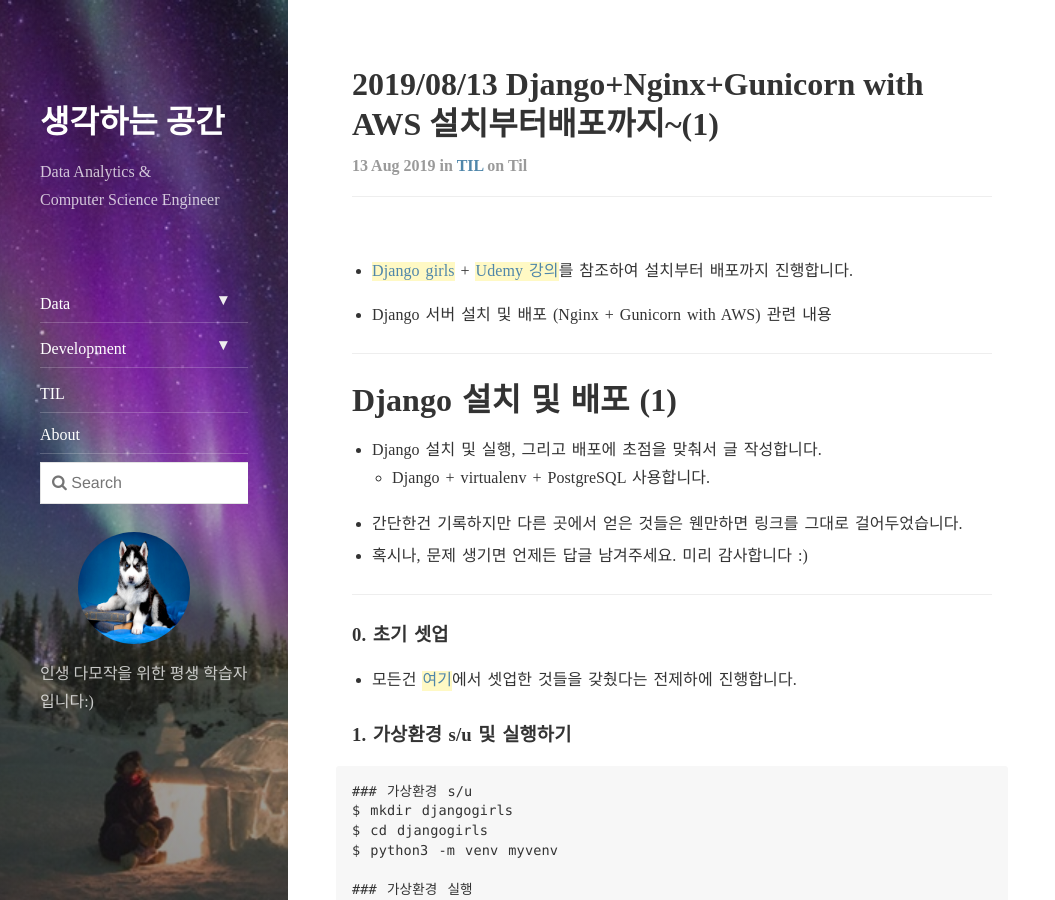
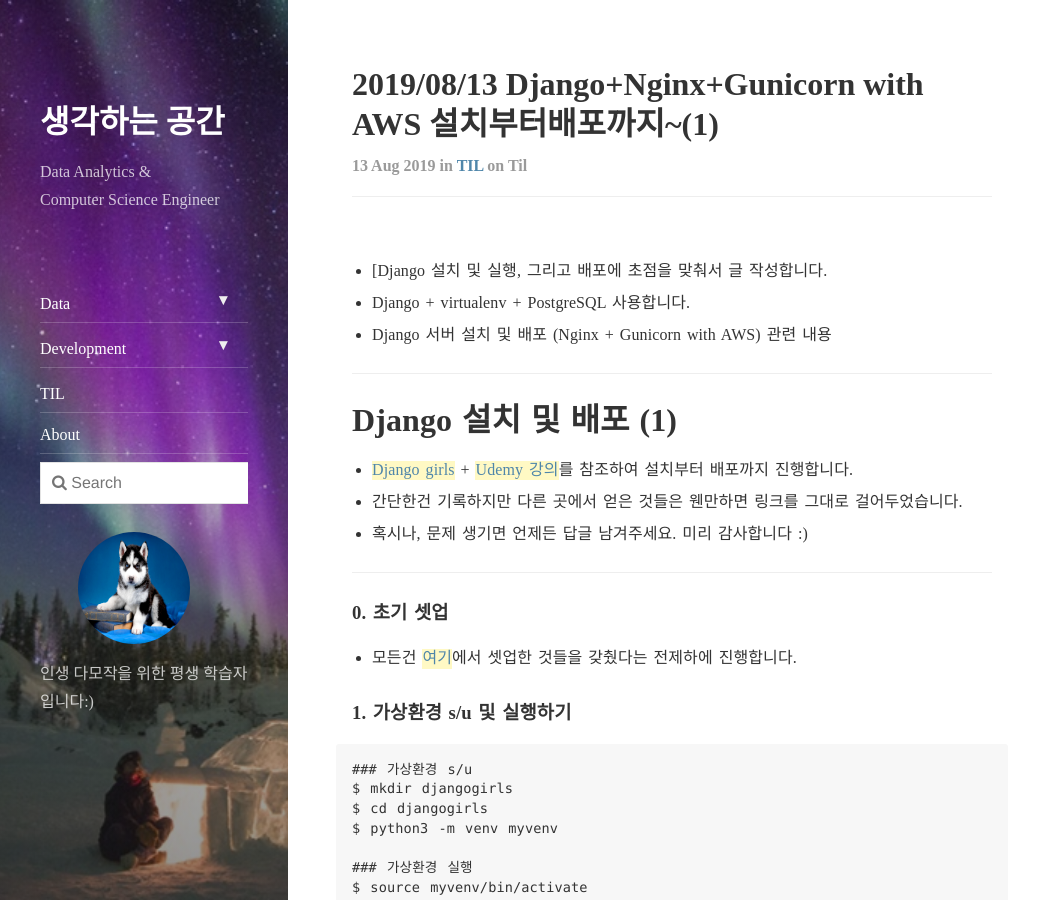
Before and after one commit to traveler-Ahn/traveler-ahn.github.io, a Jekyll site: the page built from _posts/2019-08-13-django-su.md, in a window 1280 px wide and 900 px high. Shown: the whole window, without its empty margins (0-1055 px from the left). Built offline with Jekyll 4.4.1, drawn with Linux system fonts in a browser that asks for light colours; nearby versions of some CDN libraries; comment, search, counter and statistics services are not loaded.

```diff
--- a/_posts/2019-08-13-django-su.md
+++ b/_posts/2019-08-13-django-su.md
@@ -7,16 +7,15 @@ tags: til
 comments: true
 ---
 
-- [Django girls](https://tutorial.djangogirls.org/ko/) + [Udemy 강의](https://www.udemy.com/python-django-dev-to-deployment/learn/lecture/12056548?start=0#overview)를 참조하여 설치부터 배포까지 진행합니다.
-
+- [Django 설치 및 실행, 그리고 배포에 초점을 맞춰서 글 작성합니다.
+- Django + virtualenv + PostgreSQL 사용합니다.
 - Django 서버 설치 및 배포 (Nginx + Gunicorn with AWS) 관련 내용
 
 ---
 
 # Django 설치 및 배포 (1)
 
-- Django 설치 및 실행, 그리고 배포에 초점을 맞춰서 글 작성합니다.
-  - Django + virtualenv + PostgreSQL 사용합니다.
+- [Django girls](https://tutorial.djangogirls.org/ko/) + [Udemy 강의](https://www.udemy.com/python-django-dev-to-deployment/learn/lecture/12056548?start=0#overview)를 참조하여 설치부터 배포까지 진행합니다.
 - 간단한건 기록하지만 다른 곳에서 얻은 것들은 웬만하면 링크를 그대로 걸어두었습니다.
 - 혹시나, 문제 생기면 언제든 답글 남겨주세요. 미리 감사합니다 :)
 
```
